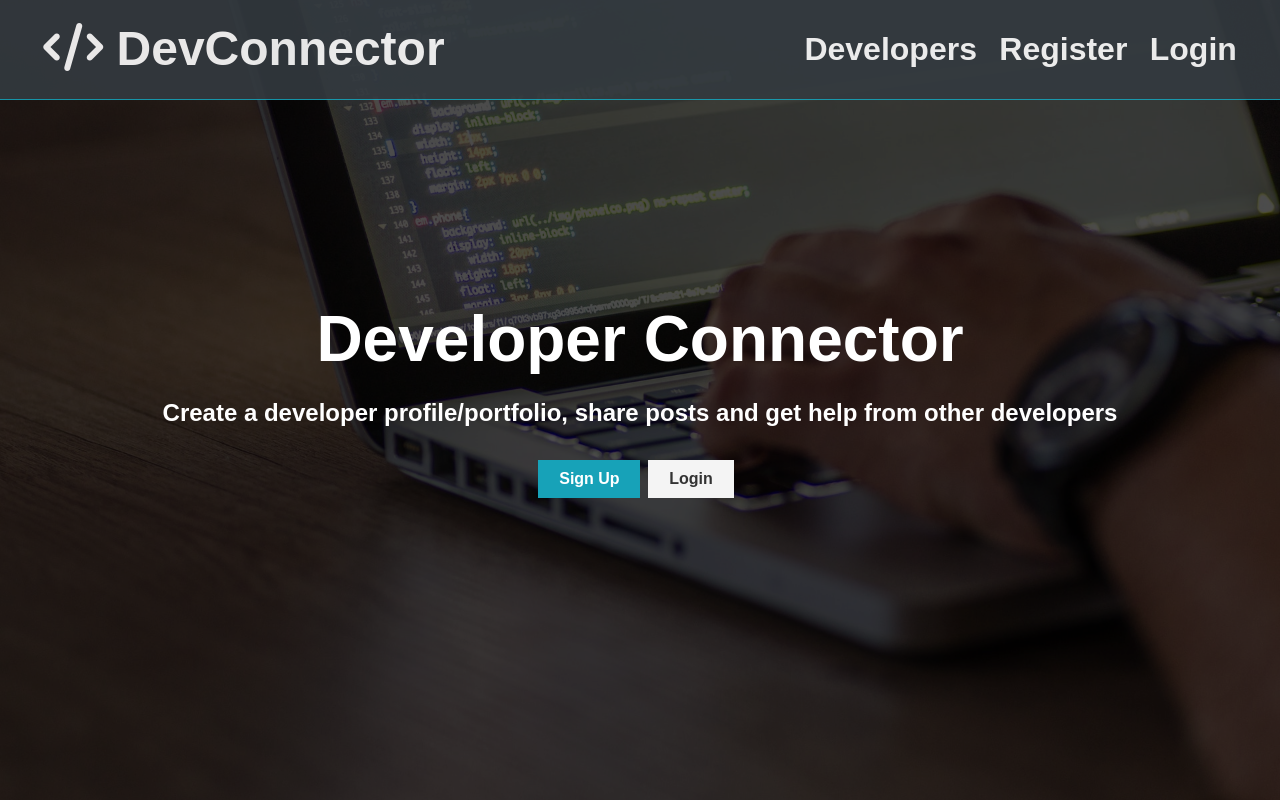
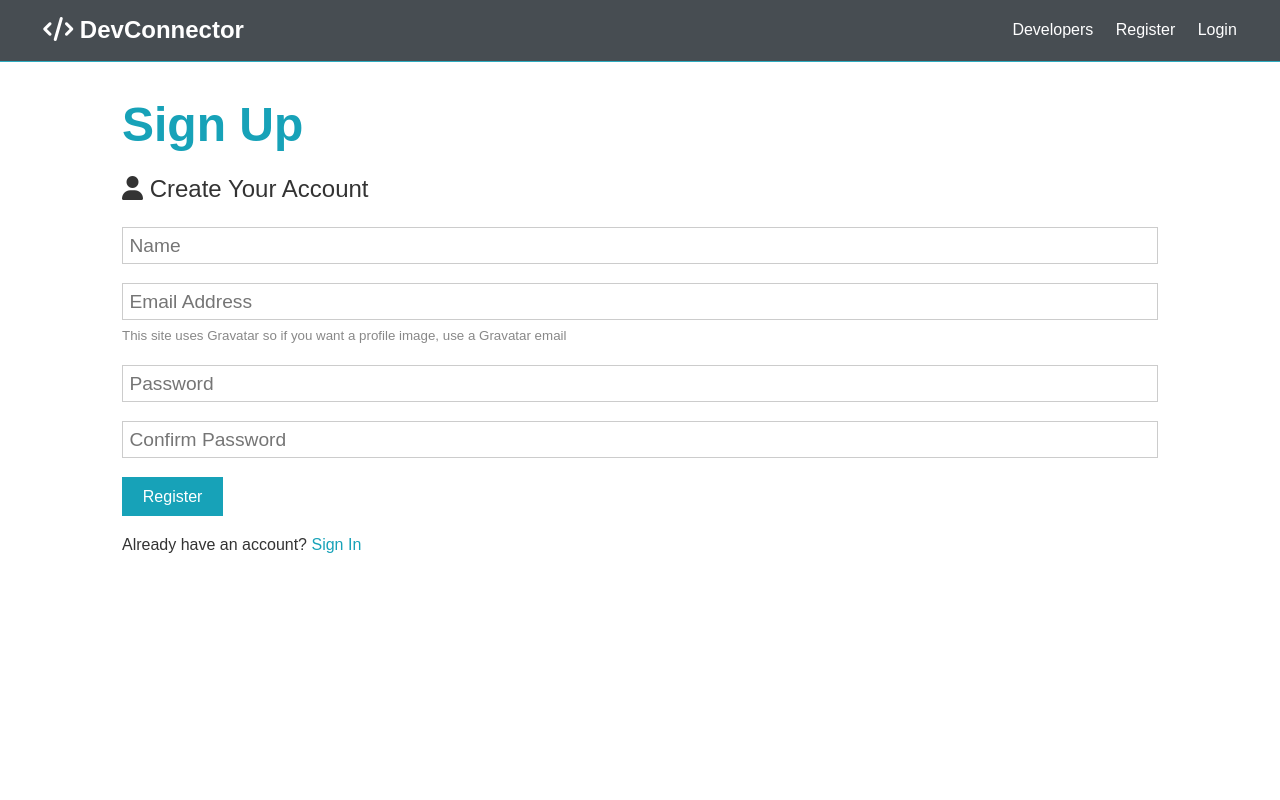
Before and after one commit to ahallam75/devconnector, a React (Create React App) app in the folder client/: page /register in a window 1280 px wide. Built offline with nearby package versions, Linux system fonts and the light colour scheme.

Commit message:
React Router setup and register form

```diff
--- a/client/src/App.js
+++ b/client/src/App.js
@@ -1,15 +1,24 @@
 import React, { Fragment } from "react";
+import { BrowserRouter as Router, Route, Switch } from "react-router-dom";
 import Navbar from "./components/layout/Navbar";
 import Landing from "./components/layout/Landing";
+import Register from "./components/auth/Register";
+import Login from "./components/auth/Login";
 import "./App.css";
 
 const App = () => (
-  <Fragment>
-    <h1>
+  <Router>
+    <Fragment>
       <Navbar />
-      <Landing />
-    </h1>
-  </Fragment>
+      <Route exact path="/" component={Landing} />
+      <section className="container">
+        <Switch>
+          <Route exact path="/register" component={Register} />
+          <Route exact path="/login" component={Login} />
+        </Switch>
+      </section>
+    </Fragment>
+  </Router>
 );
 
 export default App;
--- /dev/null
+++ b/client/src/components/auth/Login.js
@@ -0,0 +1,7 @@
+import React from "react";
+
+const Login = () => {
+  return <div>Login</div>;
+};
+
+export default Login;
--- /dev/null
+++ b/client/src/components/auth/Register.js
@@ -0,0 +1,46 @@
+import React, { Fragment } from "react";
+
+const Register = () => {
+  return (
+    <Fragment>
+      <h1 className="large text-primary">Sign Up</h1>
+      <p className="lead">
+        <i className="fas fa-user"></i> Create Your Account
+      </p>
+      <form className="form" action="create-profile.html">
+        <div className="form-group">
+          <input type="text" placeholder="Name" name="name" required />
+        </div>
+        <div className="form-group">
+          <input type="email" placeholder="Email Address" name="email" />
+          <small className="form-text">
+            This site uses Gravatar so if you want a profile image, use a
+            Gravatar email
+          </small>
+        </div>
+        <div className="form-group">
+          <input
+            type="password"
+            placeholder="Password"
+            name="password"
+            minLength="6"
+          />
+        </div>
+        <div className="form-group">
+          <input
+            type="password"
+            placeholder="Confirm Password"
+            name="password2"
+            minLength="6"
+          />
+        </div>
+        <input type="submit" className="btn btn-primary" value="Register" />
+      </form>
+      <p className="my-1">
+        Already have an account? <a href="login.html">Sign In</a>
+      </p>
+    </Fragment>
+  );
+};
+
+export default Register;
--- a/client/src/components/layout/Landing.js
+++ b/client/src/components/layout/Landing.js
@@ -1,4 +1,5 @@
 import React from "react";
+import { Link } from "react-router-dom";
 
 const Landing = () => {
   return (
@@ -11,12 +12,12 @@
             other developers
           </p>
           <div className="buttons">
-            <a href="register.html" className="btn btn-primary">
+            <Link to="/register" className="btn btn-primary">
               Sign Up
-            </a>
-            <a href="login.html" className="btn btn-light">
+            </Link>
+            <Link to="/login" className="btn btn-light">
               Login
-            </a>
+            </Link>
           </div>
         </div>
       </div>
--- a/client/src/components/layout/Navbar.js
+++ b/client/src/components/layout/Navbar.js
@@ -1,22 +1,23 @@
 import React from "react";
+import { Link } from "react-router-dom";
 
 const Navbar = () => {
   return (
     <nav className="navbar bg-dark">
       <h1>
-        <a href="index.html">
+        <Link to="/">
           <i className="fas fa-code"></i> DevConnector
-        </a>
+        </Link>
       </h1>
       <ul>
         <li>
-          <a href="profiles.html">Developers</a>
+          <a href="!#">Developers</a>
         </li>
         <li>
-          <a href="register.html">Register</a>
+          <Link to="/register">Register</Link>
         </li>
         <li>
-          <a href="login.html">Login</a>
+          <Link to="/login">Login</Link>
         </li>
       </ul>
     </nav>
```
